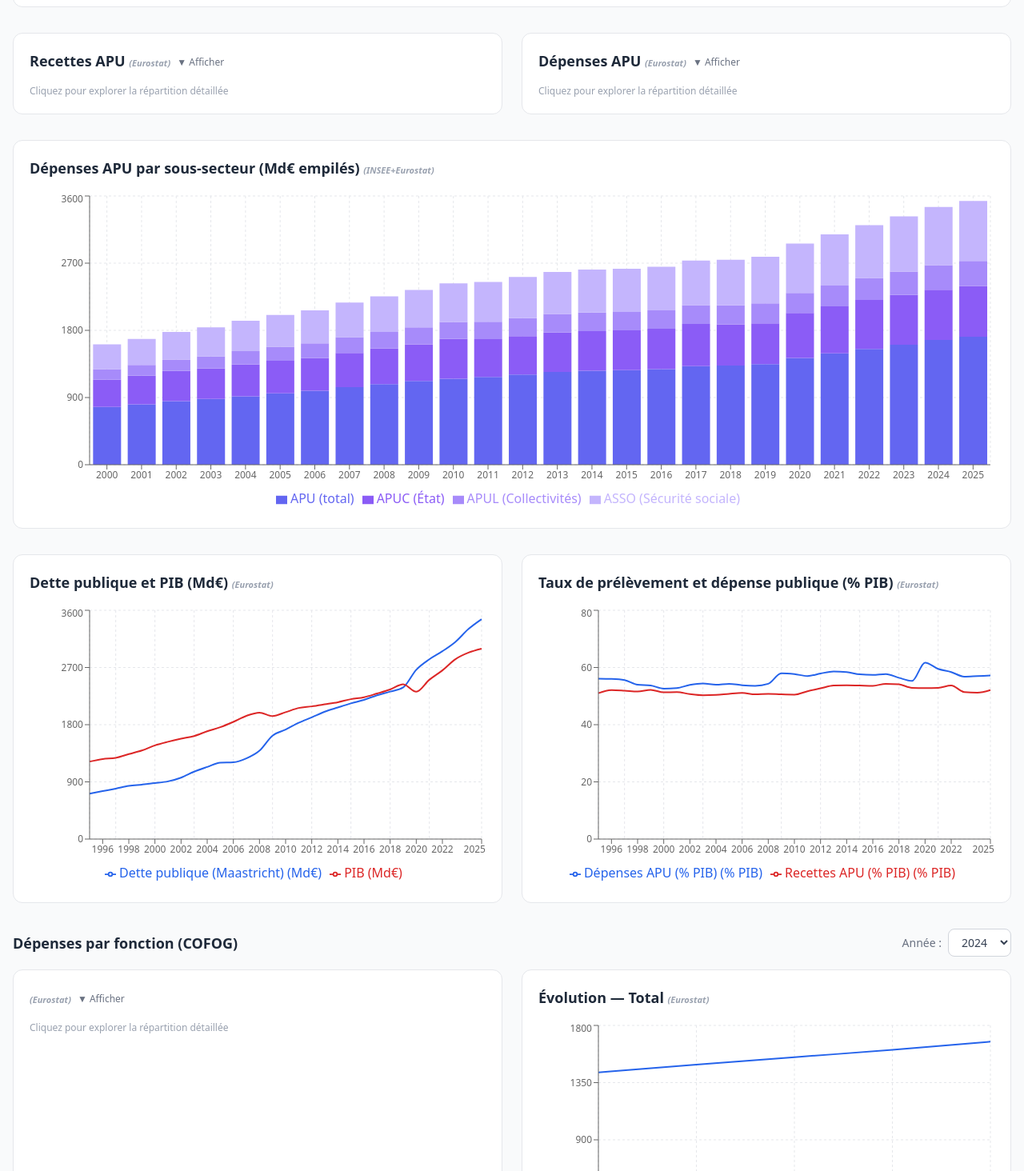
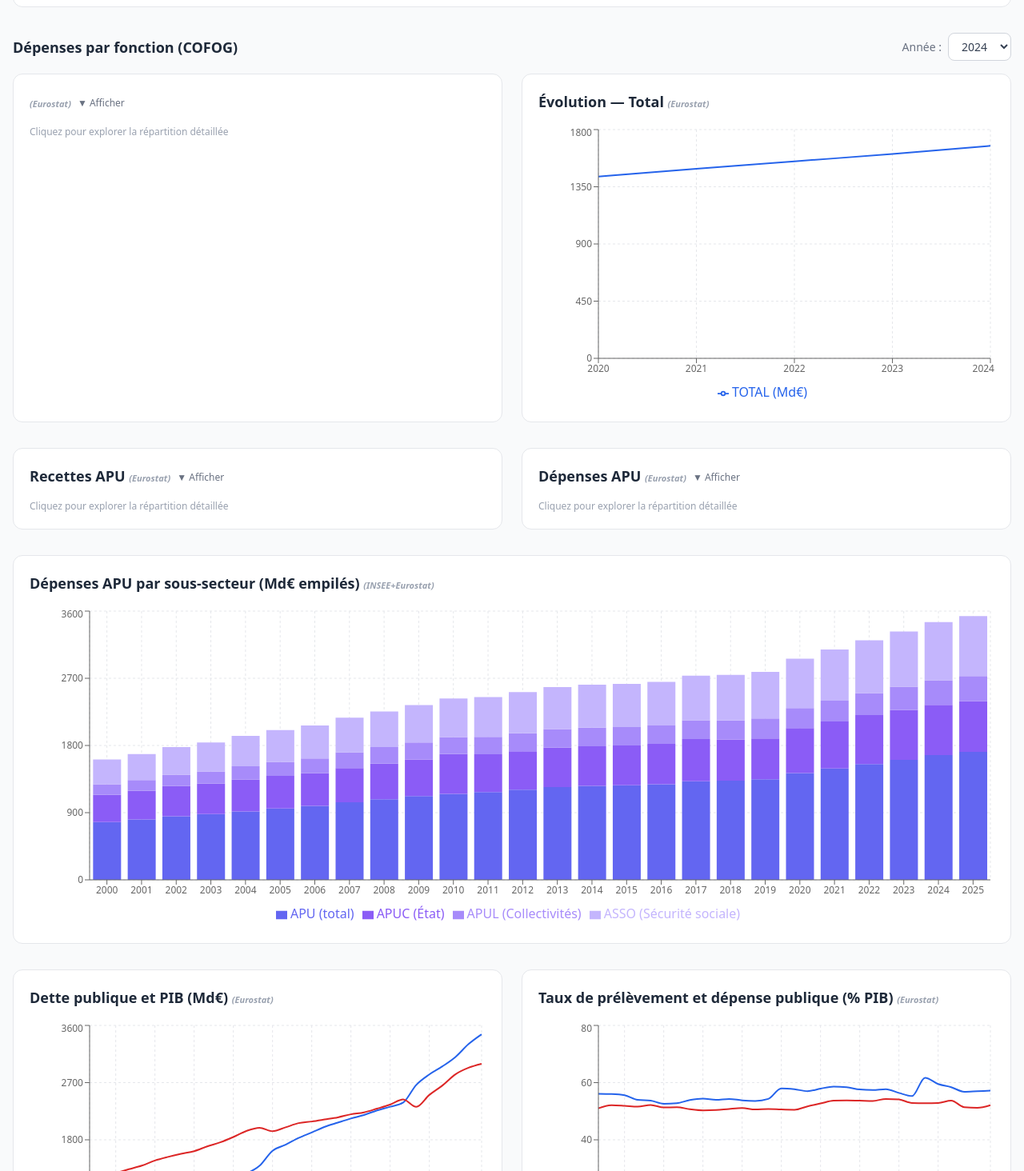
Before and after one commit to juliengoum14-dev/comptes-publics-france, a Next.js app: page / in a window 1280 px wide. Shown: the part 1066-2530 px from the top of the page at 80% size. Built offline with nearby package versions, Linux system fonts and the light colour scheme.

Commit message:
Déplace COFOG avant les diagrammes APU dans la section

```diff
--- a/src/app/page.tsx
+++ b/src/app/page.tsx
@@ -82,6 +82,14 @@ export default function Home() {
             source={series.meta.source as string}
           />
 
+          <div className="mt-8">
+            <CofogSection
+              tree={cofogArbre.depenses}
+              source={cofogArbre.meta.source as string}
+              anneesDisponibles={cofogArbre.meta.annees_disponibles as string[]}
+            />
+          </div>
+
           <div className="mt-8 grid grid-cols-1 lg:grid-cols-2 gap-6">
             <DrillDownChart
               tree={arbreNature.recettes}
@@ -119,14 +127,6 @@ export default function Home() {
               selected={["Dépenses APU (% PIB)", "Recettes APU (% PIB)"]}
               title="Taux de prélèvement et dépense publique (% PIB)"
               source={series.meta.source as string}
-            />
-          </div>
-
-          <div className="mt-8">
-            <CofogSection
-              tree={cofogArbre.depenses}
-              source={cofogArbre.meta.source as string}
-              anneesDisponibles={cofogArbre.meta.annees_disponibles as string[]}
             />
           </div>
         </section>
```
